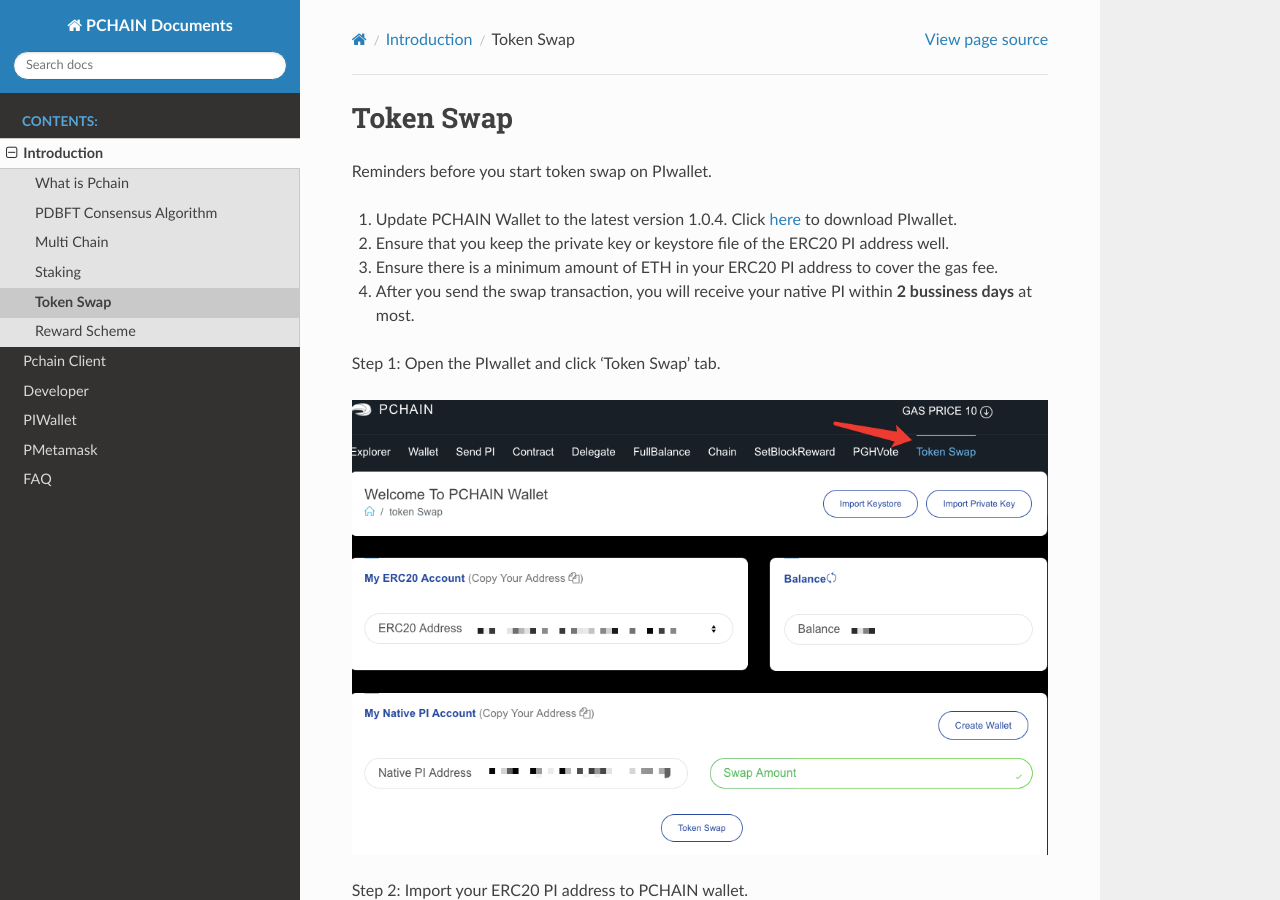
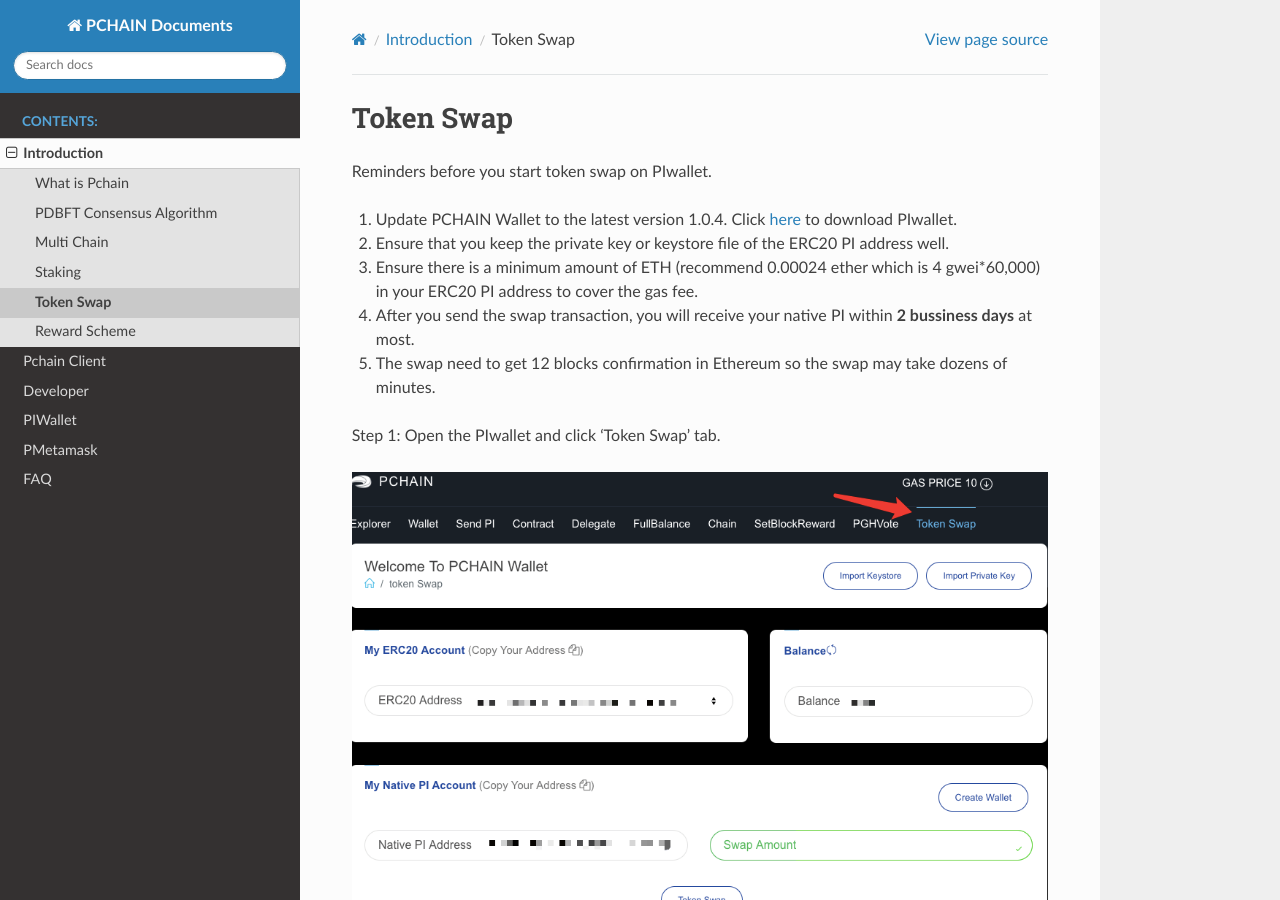
Before and after one commit to pchain-org/pchain-guide, a Sphinx documentation site: the page built from pchaindoc/source/introduction/tokenswap.rst, in a window 1280 px wide and 900 px high. Built offline with Sphinx 7.4.7 and the Read the Docs theme 2.0.0, drawn with Linux system fonts in a browser that asks for light colours.

Commit message:
Update tokenswap.rst

```diff
--- a/pchaindoc/source/introduction/tokenswap.rst
+++ b/pchaindoc/source/introduction/tokenswap.rst
@@ -8,8 +8,9 @@
 
 1. Update PCHAIN Wallet to the latest version 1.0.4. Click `here <https://github.com/pchain-org/wallet/releases/v1.0.4>`_ to download PIwallet.
 2. Ensure that you keep the private key or keystore file of the ERC20 PI address well.
-3. Ensure there is a minimum amount of ETH in your ERC20 PI address to cover the gas fee.
+3. Ensure there is a minimum amount of ETH (recommend 0.00024 ether which is 4 gwei*60,000) in your ERC20 PI address to cover the gas fee.
 4. After you send the swap transaction, you will receive your native PI within **2 bussiness days** at most.
+5. The swap need to get 12 blocks confirmation in Ethereum so the swap may take dozens of minutes.
 
 Step 1: Open the PIwallet and click ‘Token Swap’ tab.
 
```
